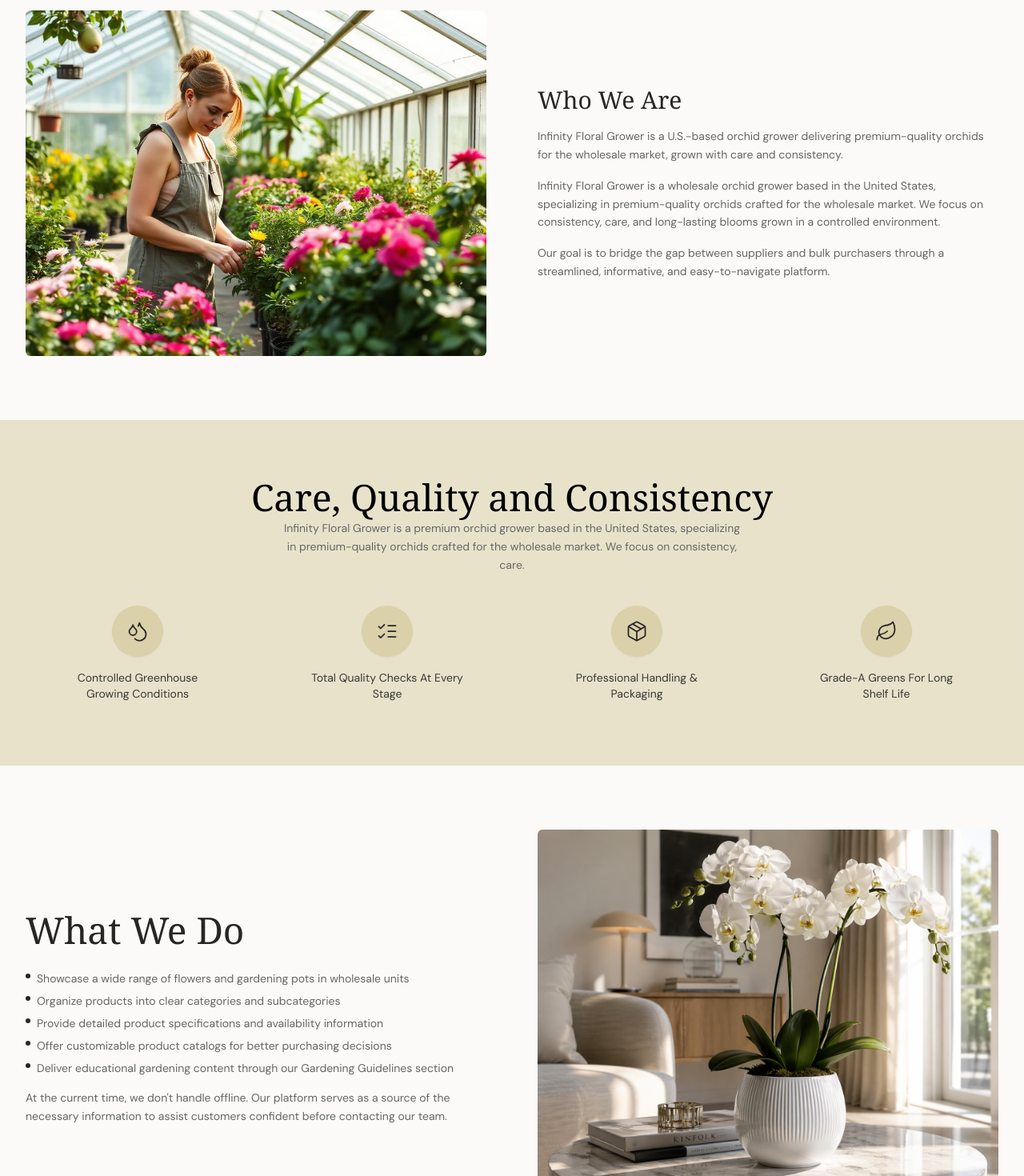
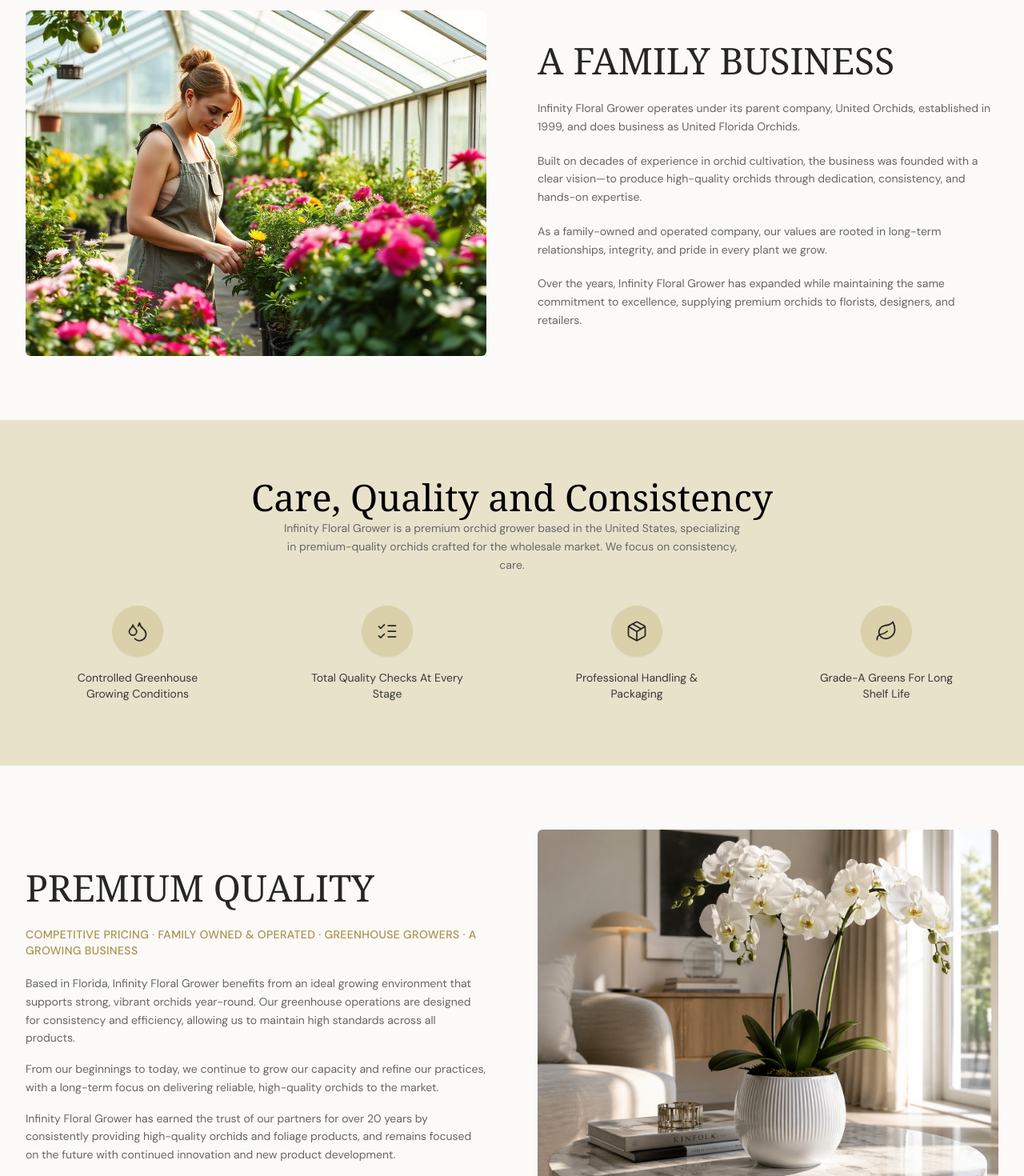
Before and after one commit to alikhawer29/loveable-ai, a React (Vite) app: page /about in a window 1280 px wide. Shown: the part 420-1890 px from the top of the page at 80% size. Built offline with nearby package versions, Linux system fonts and the light colour scheme; the HTML template or start-up script is replaced by a standard one; a web font is replaced by a local one.

Commit message:
about content update

```diff
--- a/src/pages/About.tsx
+++ b/src/pages/About.tsx
@@ -24,14 +24,6 @@ const values = [
   { icon: Leaf, title: "Grade-A Greens For Long Shelf Life" },
 ];
 
-const whatWeDo = [
-  "Showcase a wide range of flowers and gardening pots in wholesale units",
-  "Organize products into clear categories and subcategories",
-  "Provide detailed product specifications and availability information",
-  "Offer customizable product catalogs for better purchasing decisions",
-  "Deliver educational gardening content through our Gardening Guidelines section",
-];
-
 const instagramImages = [orchidPurple, orchidPink, sproutLiving, orchidYellow, sproutRepotting, orchidWhite];
 
 const About = () => {
@@ -55,23 +47,35 @@ const About = () => {
         </div>
       </section>
 
-      {/* Who We Are */}
+      {/* Who We Are (client copy) */}
       <section className="py-16 md:py-20">
         <div className="container">
-          <div className="grid grid-cols-1 md:grid-cols-2 gap-10 md:gap-16 items-center">
+          <div className="grid grid-cols-1 items-center gap-10 md:grid-cols-2 md:gap-16">
             <div className="overflow-hidden rounded-lg">
-              <img src={aboutWho} alt="Who we are" className="w-full h-auto object-cover" loading="lazy" />
+              <img
+                src={aboutWho}
+                alt="Infinity Floral Grower team and growing operations"
+                className="h-full w-full object-cover"
+                loading="lazy"
+              />
             </div>
-            <div className="space-y-4">
-              <h2 className="font-display text-2xl md:text-3xl font-bold text-foreground">Who We Are</h2>
+            <div className="max-w-prose space-y-4 md:space-y-5">
+              <h2 className="font-display text-[46px] leading-tight text-foreground">A FAMILY BUSINESS</h2>
               <p className="text-sm text-muted-foreground leading-relaxed">
-                Infinity Floral Grower is a U.S.-based orchid grower delivering premium-quality orchids for the wholesale market, grown with care and consistency.
+                Infinity Floral Grower operates under its parent company, United Orchids, established in 1999, and does
+                business as United Florida Orchids.
               </p>
               <p className="text-sm text-muted-foreground leading-relaxed">
-                Infinity Floral Grower is a wholesale orchid grower based in the United States, specializing in premium-quality orchids crafted for the wholesale market. We focus on consistency, care, and long-lasting blooms grown in a controlled environment.
+                Built on decades of experience in orchid cultivation, the business was founded with a clear vision—to
+                produce high-quality orchids through dedication, consistency, and hands-on expertise.
               </p>
               <p className="text-sm text-muted-foreground leading-relaxed">
-                Our goal is to bridge the gap between suppliers and bulk purchasers through a streamlined, informative, and easy-to-navigate platform.
+                As a family-owned and operated company, our values are rooted in long-term relationships, integrity, and
+                pride in every plant we grow.
+              </p>
+              <p className="text-sm text-muted-foreground leading-relaxed">
+                Over the years, Infinity Floral Grower has expanded while maintaining the same commitment to excellence,
+                supplying premium orchids to florists, designers, and retailers.
               </p>
             </div>
           </div>
@@ -100,33 +104,46 @@ const About = () => {
         </div>
       </section>
 
-      {/* What We Do */}
+      {/* Premium quality (client copy — structured for scan & readability) */}
       <section className="py-16 md:py-20">
         <div className="container">
-          <div className="grid grid-cols-1 md:grid-cols-2 gap-10 md:gap-16 items-center">
-            <div className="space-y-4">
-              <h2 className="font-display text-[46px] text-foreground">What We Do</h2>
-              <ul className="space-y-2">
-                {whatWeDo.map((item) => (
-                  <li key={item} className="flex items-start gap-2 text-sm text-muted-foreground">
-                    <span className="mt-1 h-1.5 w-1.5 rounded-full bg-foreground flex-shrink-0" />
-                    {item}
-                  </li>
-                ))}
-              </ul>
-              <p className="text-sm text-muted-foreground leading-relaxed">
-                At the current time, we don't handle offline. Our platform serves as a source of the necessary information to assist customers confident before contacting our team.
+          <div className="grid grid-cols-1 items-center gap-10 md:grid-cols-2 md:gap-16">
+            <div className="space-y-5 order-2 md:order-1">
+              <h2 className="font-display text-[46px] leading-tight text-foreground">PREMIUM QUALITY</h2>
+              <p className="text-sm font-medium uppercase tracking-wide text-primary">
+                Competitive pricing · Family owned &amp; operated · Greenhouse growers · A growing business
               </p>
+              <div className="space-y-4 text-sm text-muted-foreground leading-relaxed">
+                <p>
+                  Based in Florida, Infinity Floral Grower benefits from an ideal growing environment that supports
+                  strong, vibrant orchids year-round. Our greenhouse operations are designed for consistency and
+                  efficiency, allowing us to maintain high standards across all products.
+                </p>
+                <p>
+                  From our beginnings to today, we continue to grow our capacity and refine our practices, with a
+                  long-term focus on delivering reliable, high-quality orchids to the market.
+                </p>
+                <p>
+                  Infinity Floral Grower has earned the trust of our partners for over 20 years by consistently
+                  providing high-quality orchids and foliage products, and remains focused on the future with continued
+                  innovation and new product development.
+                </p>
+              </div>
             </div>
-            <div className="overflow-hidden rounded-lg">
-              <img src={aboutWhat} alt="What we do" className="w-full h-auto object-cover" loading="lazy" />
+            <div className="order-1 overflow-hidden rounded-lg md:order-2">
+              <img
+                src={aboutWhat}
+                alt="Greenhouse and growing operations"
+                className="h-full w-full object-cover"
+                loading="lazy"
+              />
             </div>
           </div>
         </div>
       </section>
 
       {/* Vision & Mission — Figma icon assets */}
-      <section className="py-12 md:py-16">
+      {/* <section className="py-12 md:py-16">
         <div className="container max-w-5xl">
           <div className="grid grid-cols-1 gap-6 md:grid-cols-2 md:gap-8">
             <div className="rounded-xl border border-[#AE9644]/25 bg-[#AE9644]/25 p-8 text-left shadow-sm">
@@ -165,16 +182,16 @@ const About = () => {
             </div>
           </div>
         </div>
-      </section>
+      </section> */}
 
       {/* Let's Grow Together */}
       <section className="py-12 text-center">
         <div className="container max-w-xl">
           <h2 className="font-display text-[46px] text-foreground mb-3">
-            Let's Grow Together <Sprout className="inline h-8 w-8 align-middle text-primary" />
+            Thank you<Sprout className="inline h-8 w-8 align-middle text-primary" />
           </h2>
           <p className="text-sm text-muted-foreground leading-relaxed mb-6">
-            We believe in building lasting partnerships rooted in trust, quality, and shared growth. Whether you're expanding your retail inventory or managing large-scale landscaping projects, Garden Cart is here to support your journey.
+            Thank you for choosing Infinity Floral Grower.
           </p>
           <Link to="/collections" className="btn-plum rounded-sm text-xs uppercase tracking-wider">
             View All Products
```
